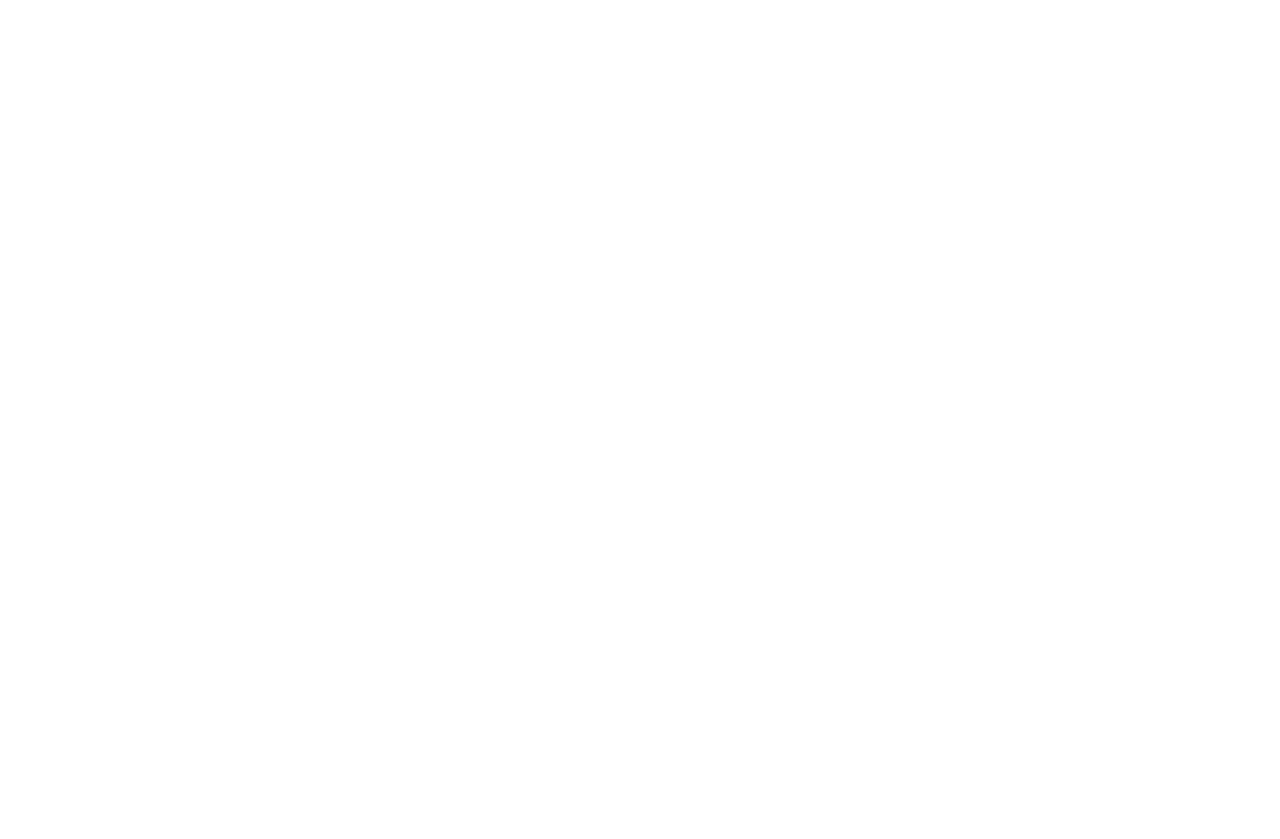
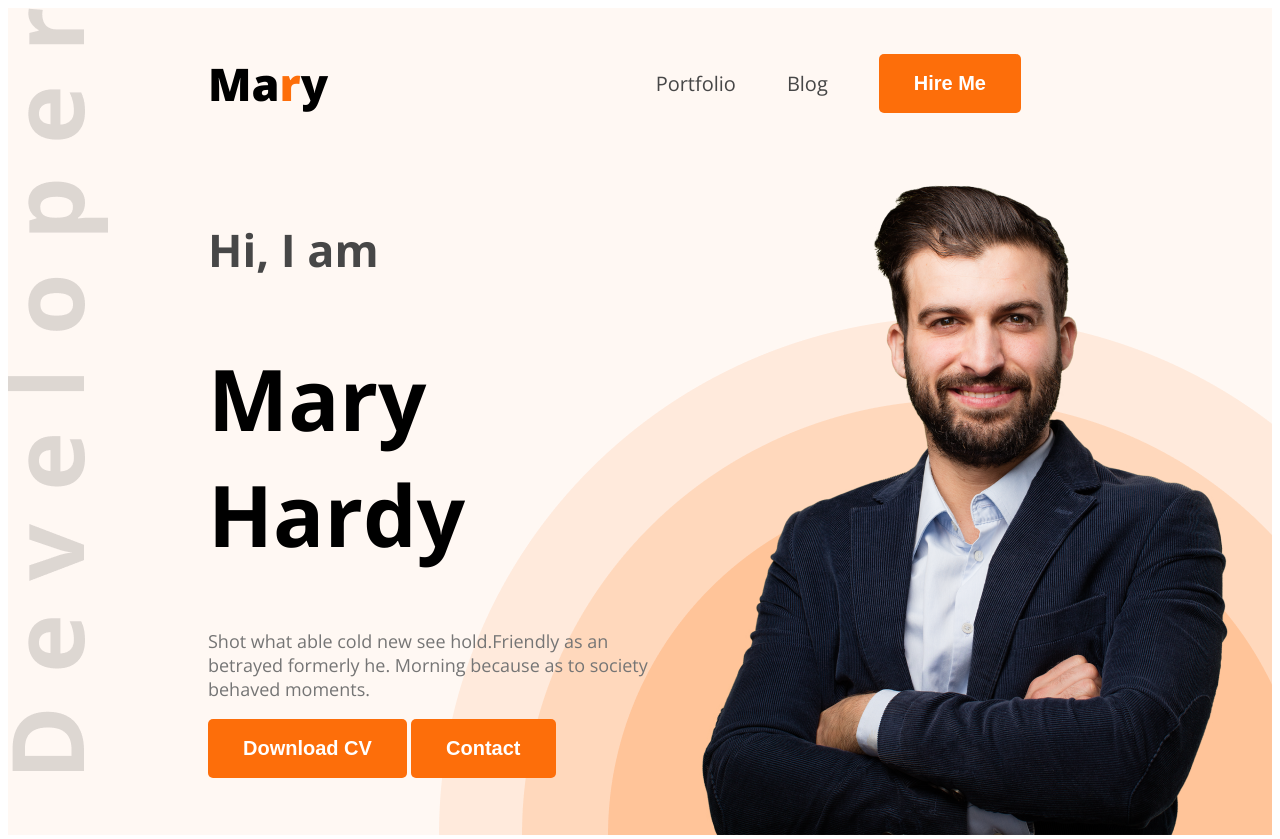
Before and after one commit to taposh25/web-developer-portfolio, a plain HTML site: page index.html in a window 1280 px wide. Shown: the top 839 px of the page. Before the commit the page ends 800 px from the top, so only its background shows below. Drawn offline with nearby package versions, Linux system fonts and the light colour scheme; a web font is replaced by a local one.

Commit message:
module-five-update

```diff
--- a/index.html
+++ b/index.html
@@ -4,13 +4,58 @@
     <meta charset="UTF-8">
     <meta name="viewport" content="width=device-width, initial-scale=1.0">
     <title>Web Developer Portfolio</title>
+    <link rel="preconnect" href="https://fonts.googleapis.com">
+<link rel="preconnect" href="https://fonts.gstatic.com" crossorigin>
+<link href="https://fonts.googleapis.com/css2?family=Fahkwang:ital,wght@0,200;0,300;0,400;0,500;0,600;0,700;1,200;1,300;1,400;1,500;1,600;1,700&family=Open+Sans:ital,wght@0,300..800;1,300..800&family=Roboto:ital,wght@0,100..900;1,100..900&display=swap" rel="stylesheet">
+    <link rel="stylesheet" href="styles/portfolio.css">
 </head>
-<body>
-    <header>
-
+<body class="open-sans-normal">
+    <header class="header secondary-bg" >
+      <nav>
+        <h3 class="nav-title">Ma<span class="text-primary">r</span>y</h3>
+        <ul>
+            <li><a class="dark-2" href="">Portfolio</a></li>
+            <li><a class="dark-2"  href="">Blog</a></li>
+            <li><a href=""><button class="btn-primary">Hire Me</button></a></li>
+        </ul>
+      </nav>
+      <div class="banner">
+        <div class="banner-content">
+            <h4 class="banner-greetings dark-2">Hi, I am</h4>
+            <h1 class="banner-title">Mary Hardy</h1>
+            <p class="banner-description">Shot what able cold new see hold.Friendly as an betrayed formerly he. Morning because as to society behaved moments.</p>
+            <button class="btn-primary">Download CV</button>
+            <button class="btn-primary">Contact</button>
+        </div>
+        <img class="banner-profile-picture" src="images/hardy.png" alt="">
+      </div>
     </header>
     <main>
-
+       <section class="about secondary-bg">
+          <h3 class="section-title">About Me</h3>
+          <p class="section-description">
+            I, m a designer & developer with a passion for web design. I enjoy developing simple, clean and slick websites that provide real value to the end user. Thousands of clients have procured exceptional resulfs while working with me. Delivering work within time and budget which meets clients requirements in our mata.
+          </p>
+          <div class="about-items">
+            <!-- .about-item*4>p.item-title+item-description -->
+             <div class="about-item">
+              <p class="item-title">Name</p>
+              <p class="item-description">Mary Hardy</p>
+             </div>
+             <div class="about-item">
+              <p class="item-title">Email </p>
+              <p class="item-description">info@gmail.com</p>
+             </div>
+             <div class="about-item">
+              <p class="item-title">Date of Birth</p>
+              <p class="item-description">11 November 1987</p>
+             </div>
+             <div class="about-item">
+              <p class="item-title">From</p>
+              <p class="item-description">Los Angeles, USA</p>
+             </div>
+          </div>
+       </section>
     </main>
     <footer>
 
--- /dev/null
+++ b/styles/portfolio.css
@@ -0,0 +1,117 @@
+
+.open-sans-normal {
+  font-family: "Open Sans", sans-serif;
+  font-optical-sizing: auto;
+  font-style: normal;
+  font-variation-settings:
+    "wdth" 100;
+}
+/* shared style */
+
+.text-primary{
+color: #FD6E0A;
+}
+.header{
+  background-image: url('../images/developer.png'), url('../images/header_bg.png');
+  background-repeat: no-repeat;
+  background-position: top left, bottom right;
+}
+
+/* nav styles */
+nav{
+display: flex;
+align-items: center;
+justify-content: space-between;
+margin: 0px 200px;
+}
+nav ul{
+  display: flex;
+   align-items: center;
+
+}
+.nav-title{
+font-weight: 800;
+font-size: 45px;
+}
+nav ul li{
+  list-style:none;
+  margin-right: 51px;
+
+}
+nav li a{
+  text-decoration: none;
+  font-size: 20px;
+}
+.dark-2{
+  color: #474747;
+}
+.btn-primary{
+  color: white;
+  font-size: 20px;
+  background-color: #FD6E0A;
+  font-weight: bold;
+  padding: 18px 35px;
+  border-radius: 5px;
+  border: none;
+
+}
+/* banner styles */
+.banner-title{
+font-size: 85px;
+font-weight: bold;
+}
+.banner-greetings{
+font-size: 45px;
+font-weight: 600px;
+}
+.banner-description{
+  color: #757575;
+  font-size: 18px;
+}
+.banner-profile-picture{
+  width: 584px;
+  height: 676px;
+}
+.banner{
+  display: flex;
+  justify-content: space-between;
+  margin: 0 35px 0 200px;
+}
+.banner-content{
+  max-width: 580px;
+}
+/* section titles */
+.section-title{
+  font-weight: bold;
+  font-size: 35px;
+  color: #181818;
+}
+.section-description{
+  font-size: 18px;
+  color: #757575;
+}
+.secondary-bg{
+  background-color: #FFF8F3;
+
+}
+/* Main styles */
+main{
+  max-width: 1140px;
+  margin: 0 auto;
+}
+/* About styles */
+.about{
+  border-radius: 10px;
+  padding: 130px 150px;
+  text-align: center;
+  margin-top: 130px;
+
+}
+.item-description{
+  font-weight: 600;
+}
+.about-items{
+  display: flex;
+  justify-content: space-around;
+
+}
```
